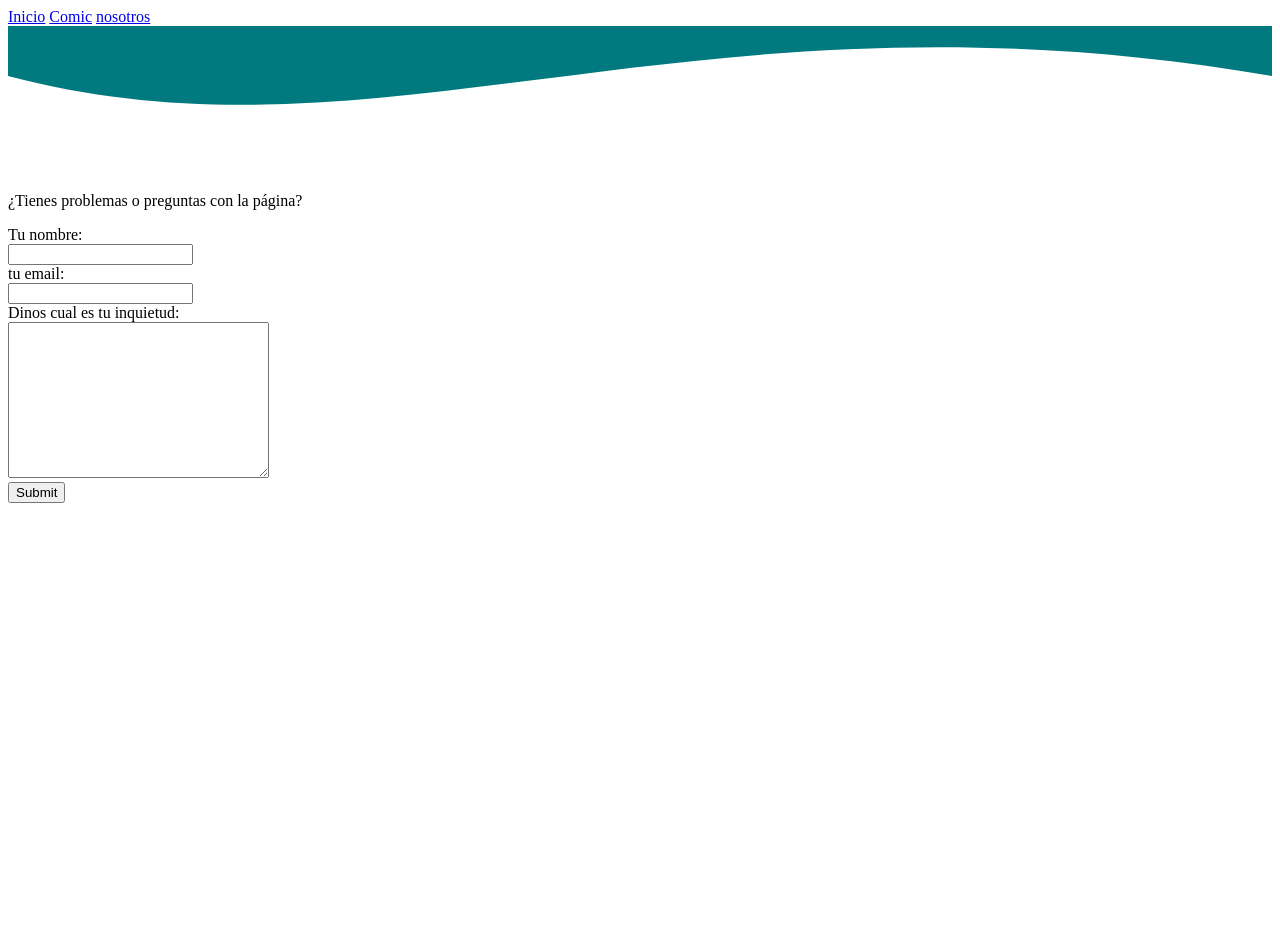
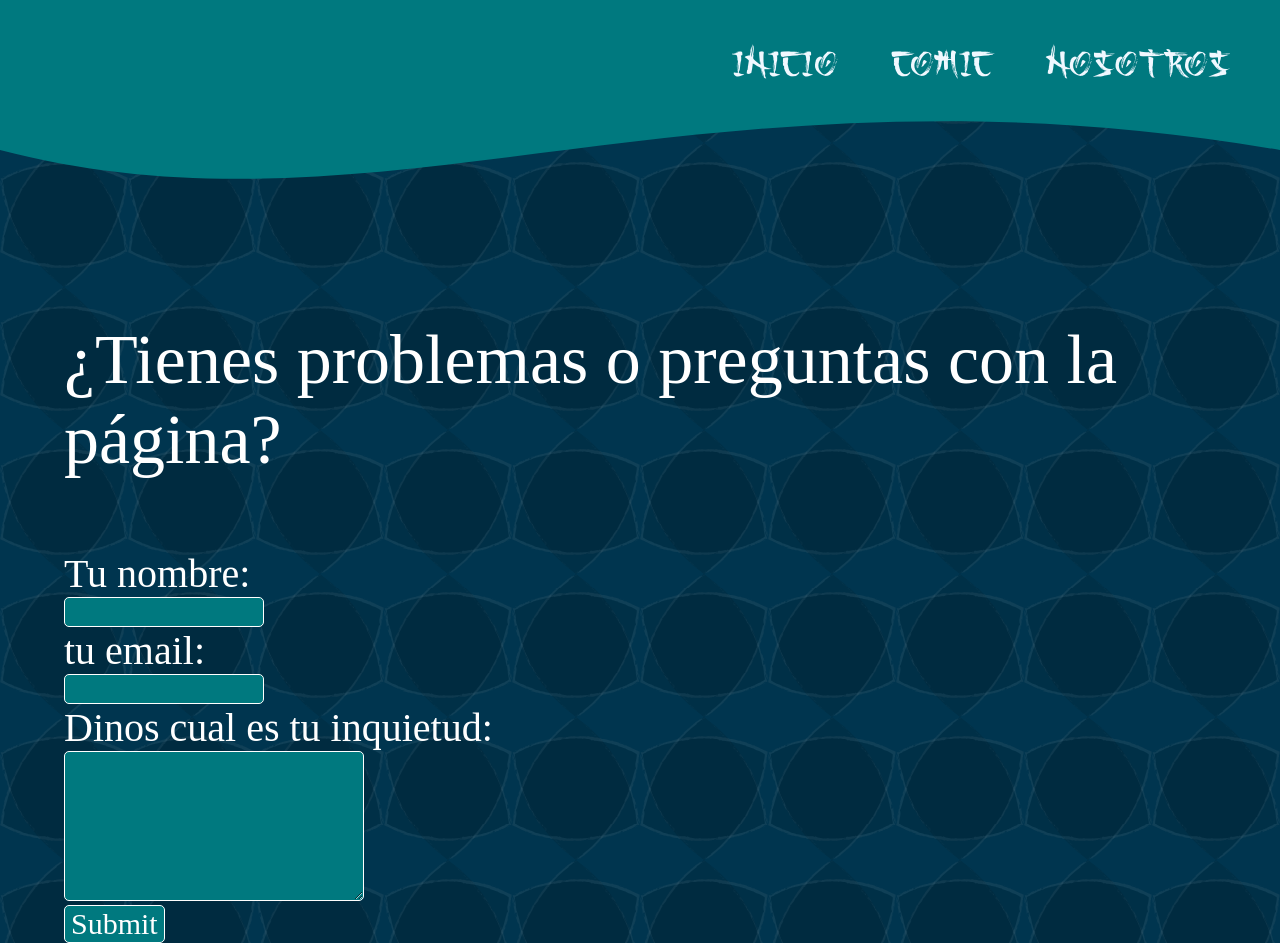
Before and after one commit to Versiones/Nure-Onna, a plain HTML site: page FAQ.html in a window 1280 px wide. Before the commit the page ends 800 px from the top, so only its background shows below. Drawn offline with Linux system fonts and the light colour scheme; a web font is replaced by a local one.

Commit message:
third commit

```diff
--- a/FAQ.html
+++ b/FAQ.html
@@ -5,7 +5,7 @@
     <meta charset="UTF-8">
     <meta name="viewport" content="width=device-width, initial-scale=1.0">
     <meta http-equiv="X-UA-Compatible" content="ie=edge">
-    <link rel="stylesheet" href="/FAQ.css+">
+    <link rel="stylesheet" href="/FAQ.css">
     <title>FAQ</title>
 </head>
 
@@ -14,7 +14,7 @@
         <header class="header">
             <div class="menunav">
             <nav class="menu">
-                <a href="/Landing.html">Inicio</a>
+                <a href="/Index.html">Inicio</a>
                 <a href="/Cómic.html">Comic</a>
                 <a href="/Nosotros.html">nosotros</a>
             </nav>
```
Also changed, not shown: Cómic.html (+1 -1 lines), Nosotros.html (+1 -1 lines).
